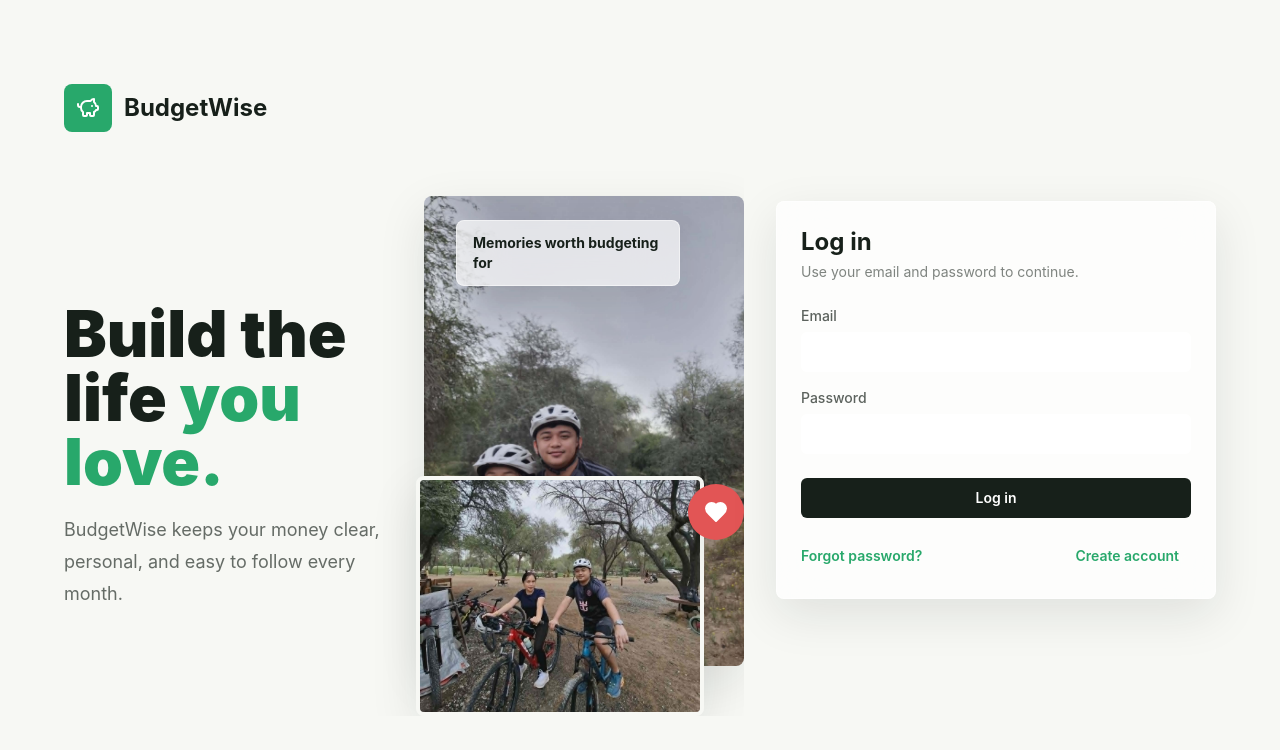
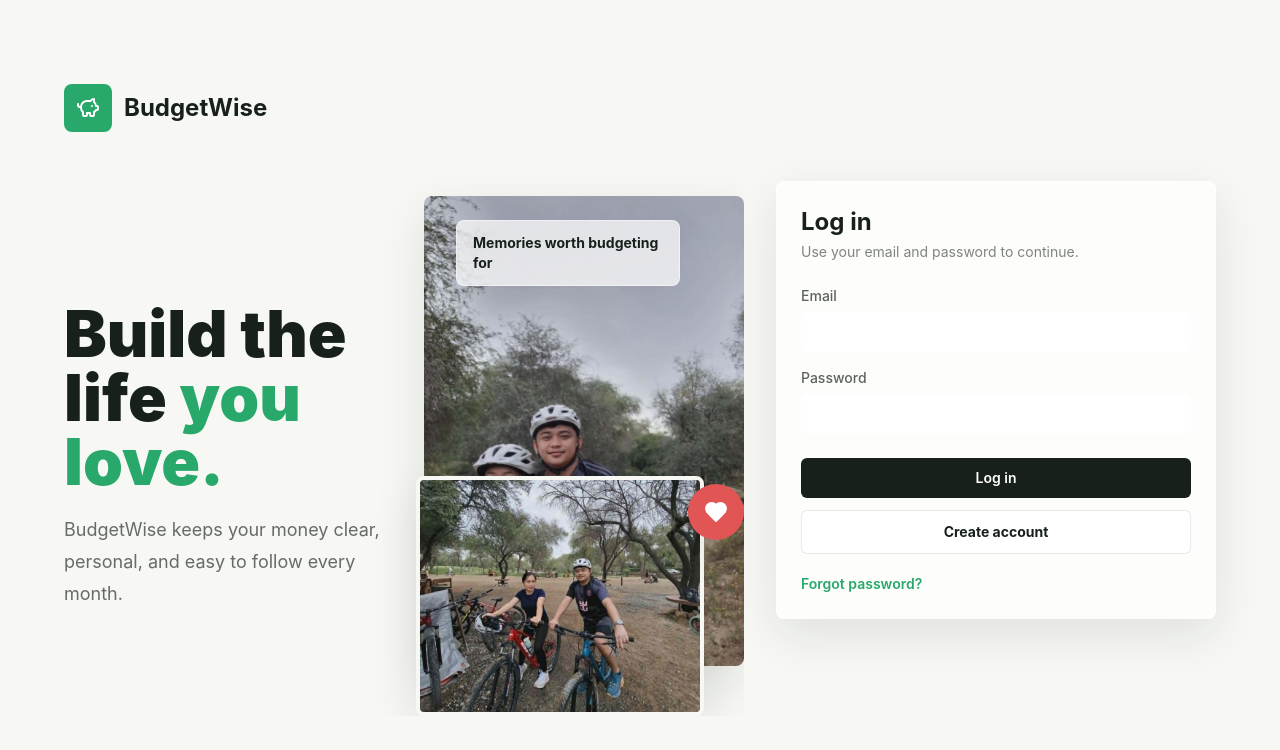
Before and after one commit to eyong777/budgetwise, a Next.js app: page /login in a window 1280 px wide. Shown: the top 750 px of the page. Built offline with nearby package versions, Linux system fonts and the light colour scheme; no server answers.

Commit message:
Make create account button clearer

```diff
--- a/src/components/auth-form.tsx
+++ b/src/components/auth-form.tsx
@@ -183,11 +183,22 @@ export function AuthForm({ mode }: { mode: AuthMode }) {
             {form.formState.isSubmitting ? "Working..." : isForgot ? "Send recovery link" : isRegister ? "Create BudgetWise account" : "Log in"}
           </Button>
 
+          {!isRegister && !isForgot && (
+            <Link
+              href="/register"
+              className="mt-3 flex h-11 w-full items-center justify-center rounded-md border border-ink/10 bg-white text-sm font-bold text-ink transition hover:bg-ink/5 dark:border-white/10 dark:bg-white/10 dark:text-white dark:hover:bg-white/15"
+            >
+              Create account
+            </Link>
+          )}
+
           <div className="mt-5 flex flex-wrap items-center justify-between gap-3 text-sm">
             {!isRegister && !isForgot && <Link href="/forgot-password" className="font-semibold text-mint">Forgot password?</Link>}
-            <Link href={isRegister ? "/login" : "/register"} className="rounded-md px-3 py-2 font-semibold text-mint hover:bg-mint/10">
-              {isRegister ? "Already have an account? Log in" : "Create account"}
-            </Link>
+            {isRegister && (
+              <Link href="/login" className="rounded-md px-3 py-2 font-semibold text-mint hover:bg-mint/10">
+                Already have an account? Log in
+              </Link>
+            )}
           </div>
         </form>
       </div>
```
Also changed, not shown: 1 other file (tests, documents, lock files or other folders).
